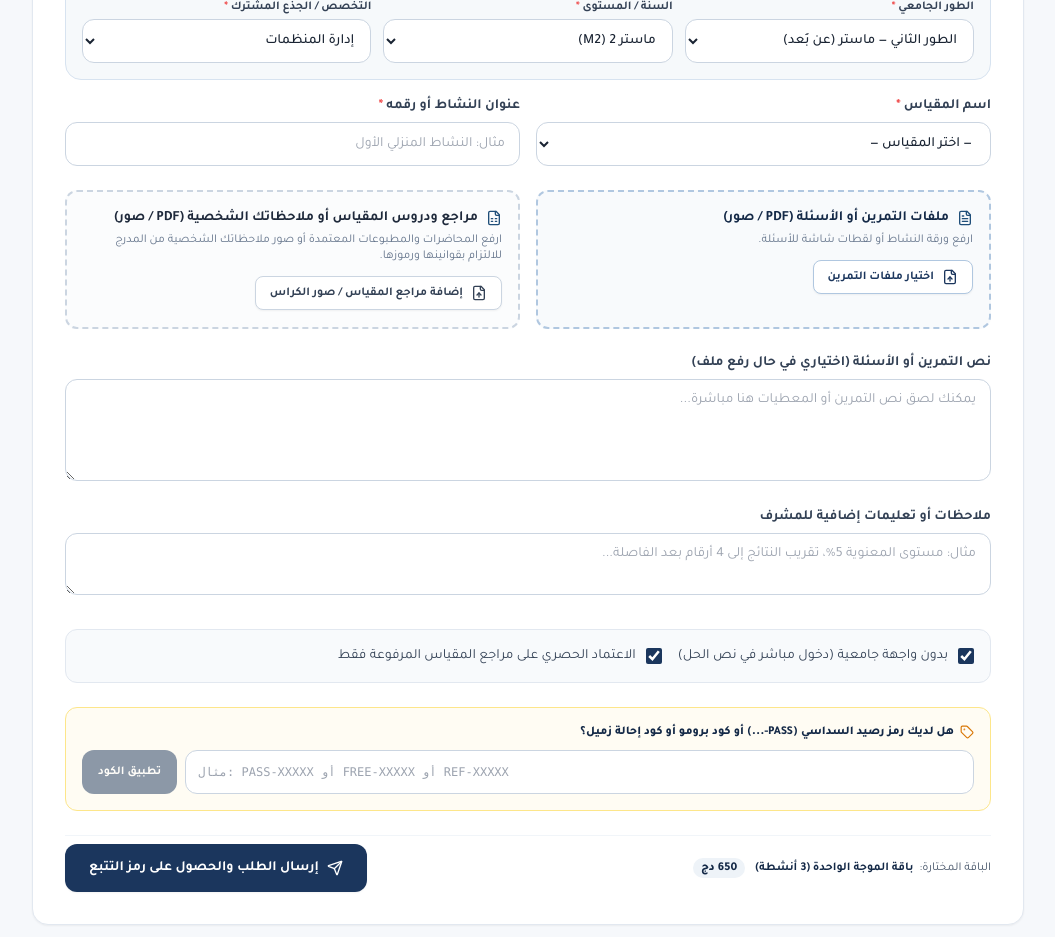
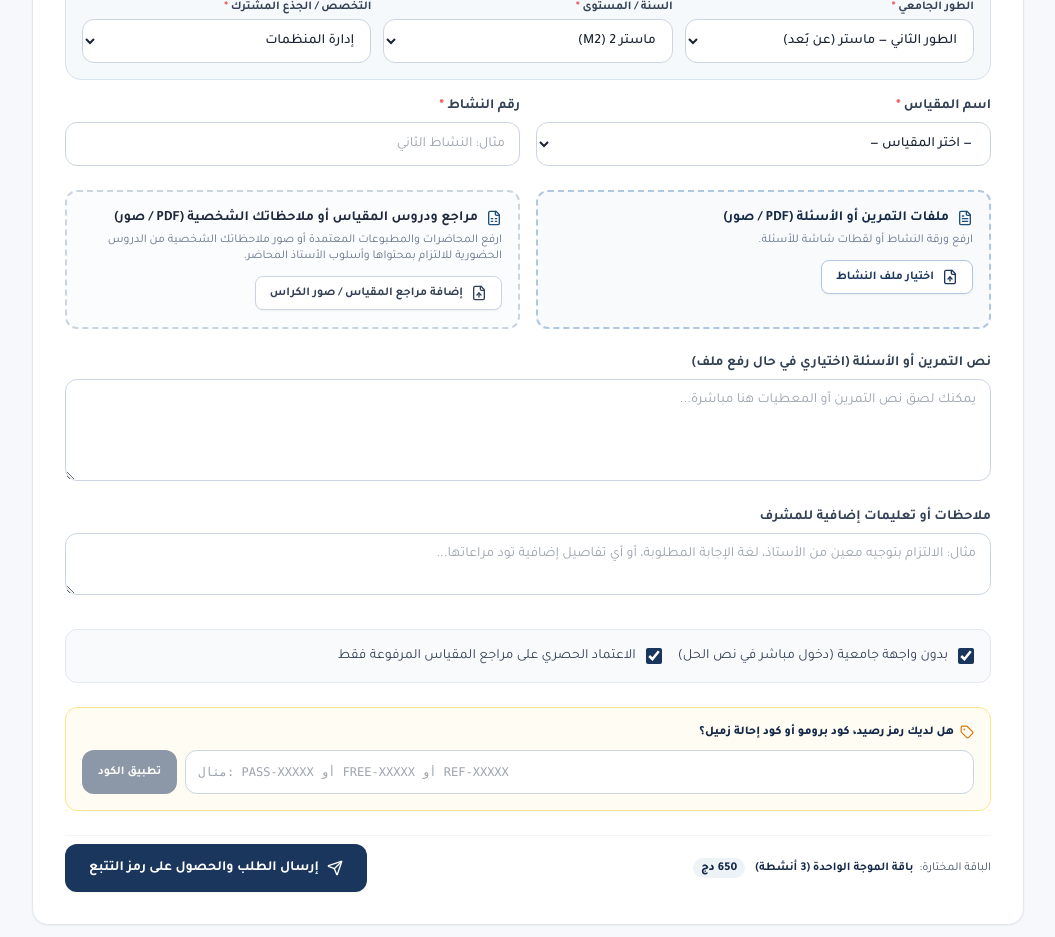
Before and after one commit to mimad194/acad-solver-web, a Next.js app: page / in a window 1280 px wide. Shown: the part 1580-2517 px from the top of the page, without its empty margins (112-1167 px from the left). Built offline with nearby package versions, Linux system fonts and the light colour scheme.

Commit message:
Refine student order form labels, placeholders, and reference upload wording

```diff
--- a/src/app/page.tsx
+++ b/src/app/page.tsx
@@ -1041,14 +1041,14 @@ export default function StudentOrderPage() {
             </div>
             <div>
               <label className="block text-sm font-bold text-slate-700 mb-1.5">
-                عنوان النشاط أو رقمه <span className="text-red-500">*</span>
+                رقم النشاط <span className="text-red-500">*</span>
               </label>
               <input
                 required
                 type="text"
                 value={assignmentTitle}
                 onChange={(e) => setAssignmentTitle(e.target.value)}
-                placeholder="مثال: النشاط المنزلي الأول"
+                placeholder="مثال: النشاط الثاني"
                 className="w-full min-h-[44px] px-3.5 py-2.5 rounded-xl border border-slate-300 text-sm focus:outline-none focus:ring-2 focus:ring-navy-600"
               />
             </div>
@@ -1067,7 +1067,7 @@ export default function StudentOrderPage() {
               </p>
               <label className="inline-flex items-center gap-2 px-3.5 py-2 rounded-lg bg-white border border-navy-200 hover:border-navy-600 text-xs font-bold text-navy-700 cursor-pointer shadow-sm">
                 <FileUp className="w-4 h-4" />
-                اختيار ملفات التمرين
+                اختيار ملف النشاط
                 <input
                   type="file"
                   multiple
@@ -1120,12 +1120,12 @@ export default function StudentOrderPage() {
                     المراجع الرسمية لمقياس «{matchedLibraryModule.moduleName}» متوفرة تلقائيا — لا تحتاج لإعادة رفعها!
                   </p>
                   <p className="text-[11px] text-emerald-800">
-                    يمكنك اختياريا إرفاق صور من كراسك أو ملاحظات أستاذك في المدرج لإدماجها في الحل.
+                    يمكنك اختيارياً إرفاق صور من كراسك أو ملاحظاتك من الدروس الحضورية لإدماجها في الحل.
                   </p>
                 </div>
               ) : (
                 <p className="text-xs text-slate-500 mb-3">
-                  ارفع المحاضرات والمطبوعات المعتمدة أو صور ملاحظاتك الشخصية من المدرج للالتزام بقوانينها ورموزها.
+                  ارفع المحاضرات والمطبوعات المعتمدة أو صور ملاحظاتك الشخصية من الدروس الحضورية للالتزام بمحتواها وأسلوب الأستاذ المحاضر.
                 </p>
               )}
               <label className="inline-flex items-center gap-2 px-3.5 py-2 rounded-lg bg-white border border-slate-300 hover:border-navy-600 text-xs font-bold text-slate-700 cursor-pointer shadow-sm">
@@ -1186,7 +1186,7 @@ export default function StudentOrderPage() {
                 rows={2}
                 value={notes}
                 onChange={(e) => setNotes(e.target.value)}
-                placeholder="مثال: مستوى المعنوية 5%، تقريب النتائج إلى 4 أرقام بعد الفاصلة..."
+                placeholder="مثال: الالتزام بتوجيه معين من الأستاذ، لغة الإجابة المطلوبة، أو أي تفاصيل إضافية تود مراعاتها..."
                 className="w-full px-3.5 py-2.5 rounded-xl border border-slate-300 text-sm focus:outline-none focus:ring-2 focus:ring-navy-600"
               />
             </div>
@@ -1218,7 +1218,7 @@ export default function StudentOrderPage() {
           <div className="p-4 rounded-xl bg-amber-50/60 border border-amber-200 space-y-2.5">
             <label className="flex items-center gap-1.5 text-xs font-extrabold text-navy-800">
               <Tag className="w-3.5 h-3.5 text-amber-600" />
-              هل لديك رمز رصيد السداسي (PASS-...) أو كود برومو أو كود إحالة زميل؟
+              هل لديك رمز رصيد، كود برومو أو كود إحالة زميل؟
             </label>
             <div className="flex flex-col sm:flex-row gap-2">
               <input
```
